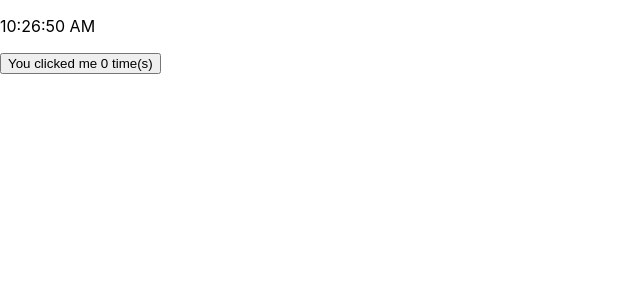
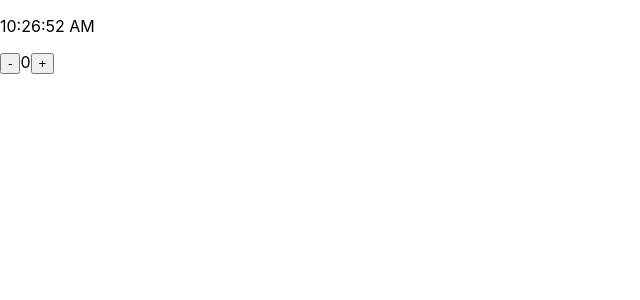
Before and after one commit to ElisabethAzemard/react-sandbox, a React (Create React App) app: page / in a window 1280 px wide. Shown: the top 300 px of the page, without its empty margins (0-640 px from the left). Built offline with nearby package versions, Linux system fonts and the light colour scheme.

Commit message:
Update Counter to make a + and - button.

```diff
--- a/src/components/Counter.js
+++ b/src/components/Counter.js
@@ -9,13 +9,23 @@ class Counter extends Component {
         };
     }
 
-    count = () => {
+    counterAdd = () => {
         this.setState( (prevState) => ({ counter: prevState.counter + 1 }) );
+    }
+
+    counterRemove = () => {
+        if ( this.state.counter > 0 ) {
+            this.setState( (prevState) => ({ counter: prevState.counter - 1 }) );
+        }
     }
 
     render() {
         return (
-            <button onClick={ this.count }>You clicked me { this.state.counter } time(s)</button>
+            <div>
+                <button onClick={ this.counterRemove }>-</button>
+                <span>{ this.state.counter }</span>
+                <button onClick={this.counterAdd }>+</button>
+            </div>
         )
     }
 
```
